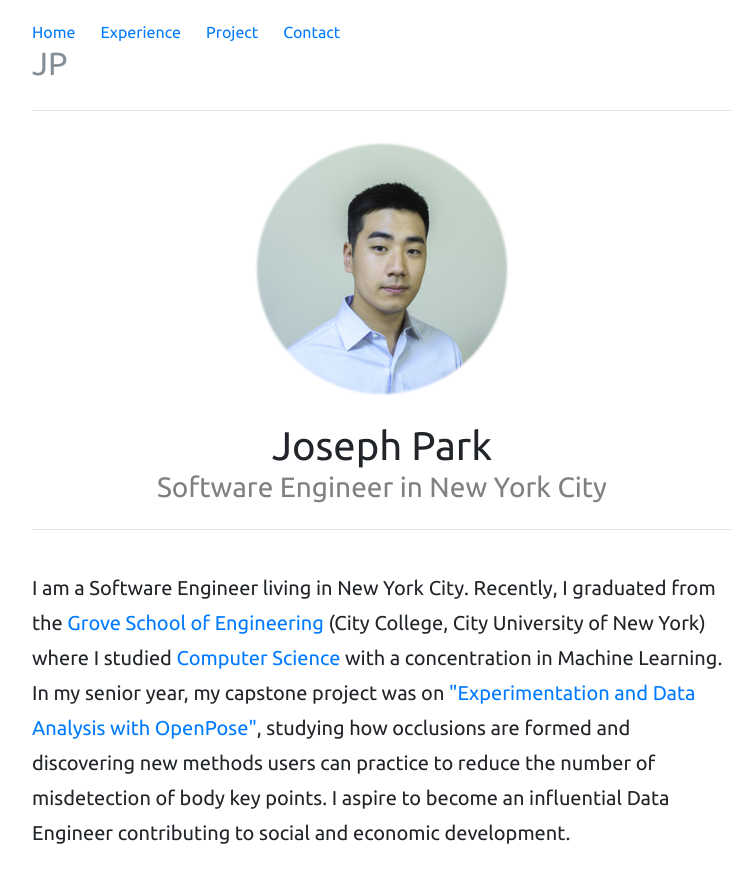
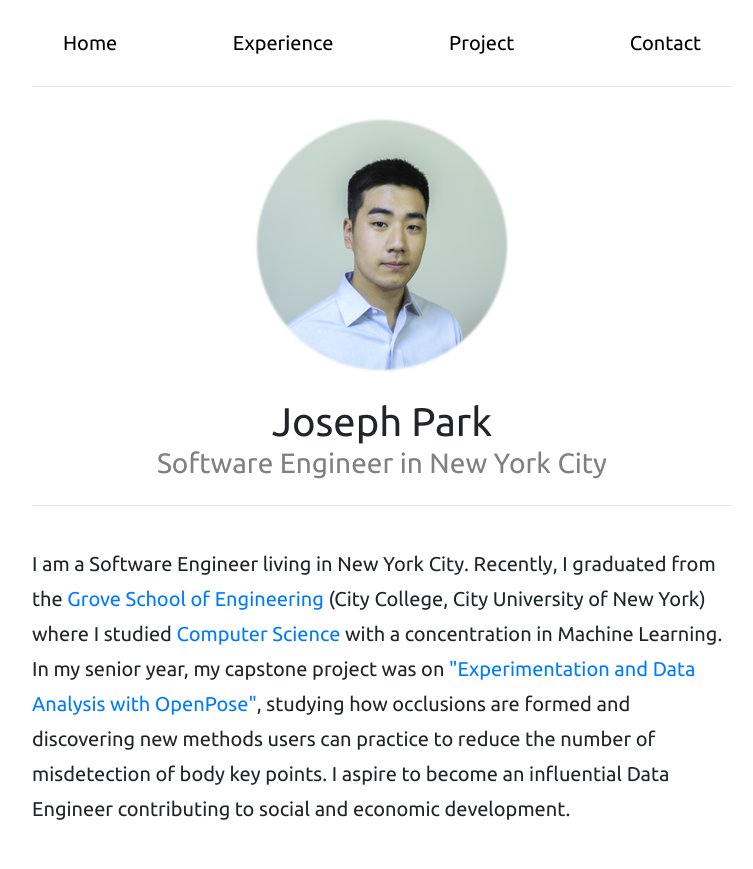
Before and after one commit to heeseungp/heeseungp.github.io, a plain HTML site: page index.html in a window 1280 px wide. Shown: the top 869 px of the page, without its empty margins (258-1011 px from the left). Drawn offline with nearby package versions, Linux system fonts and the light colour scheme.

Commit message:
Center navbar

```diff
--- a/css/jumbotron-narrow.css
+++ b/css/jumbotron-narrow.css
@@ -1,4 +1,4 @@
-@import url('https://fonts.googleapis.com/css?family=Ubuntu');
+@import url('https://fonts.googleapis.com/css?family= Ubuntu');
 
 /* Space out content a bit */
 body {
@@ -86,6 +86,7 @@ body {
   border-bottom: 1px solid #e5e5e5;
 }
 
+/* picture spacing */
 .spacing {
   margin-bottom: 25px;
 }
@@ -94,20 +95,19 @@ body {
   color: grey;
 }
 
+/* bio */
 p.bio {
   line-height: 35px;
   font-size: 20px;
   font-family: Ubuntu;
 }
 
-i.iconspace {
-  margin-right: 25px;
-}
-
-h1, h2, h3 {
+/* font type */
+h1, h2, h3, a {
   font-family: 'Ubuntu';
 }
 
+/* hovering over the name */
 div#line1 #hoveroff {
   display:inline;
 }
@@ -124,7 +124,17 @@ div#line1:hover #hoveron {
   display:inline;
 }
 
-li {
+/* icon color */
+i {
+  color: #FF7300;
+}
+
+i.iconspace {
   margin-right: 25px;
-  font-family: 'Ubuntu';
 }
+
+a.bold {
+  /* font-weight: bold; */
+  font-size: 20px;
+  color: black;
+}
--- a/index.html
+++ b/index.html
@@ -21,15 +21,14 @@
     <div class="container">
       <!-- nav bar -->
       <div class="header clearfix">
-        <nav>
-          <ul class="nav nav-pills pull-right">
-            <li role="presentation" class="active"><a href="#">Home</a></li>
-            <li role="presentation"><a href="experience.html">Experience</a></li>
-            <li role="presentation"><a href="project.html">Project</a></li>
-            <li role="presentation"><a href="contact.html">Contact</a></li>
-          </ul>
-        </nav>
-        <h2 class="text-muted">JP</h2>
+        <div class="container">
+          <nav class="navbar">
+            <a class="bold" href="#">Home</a>
+            <a class="bold" href="experience.html">Experience</a>
+            <a class="bold" href="project.html">Project</a>
+            <a class="bold" href="contact.html">Contact</a>
+          </nav>
+        </div>
       </div>
 
       <!-- picture + name + role -->
```
